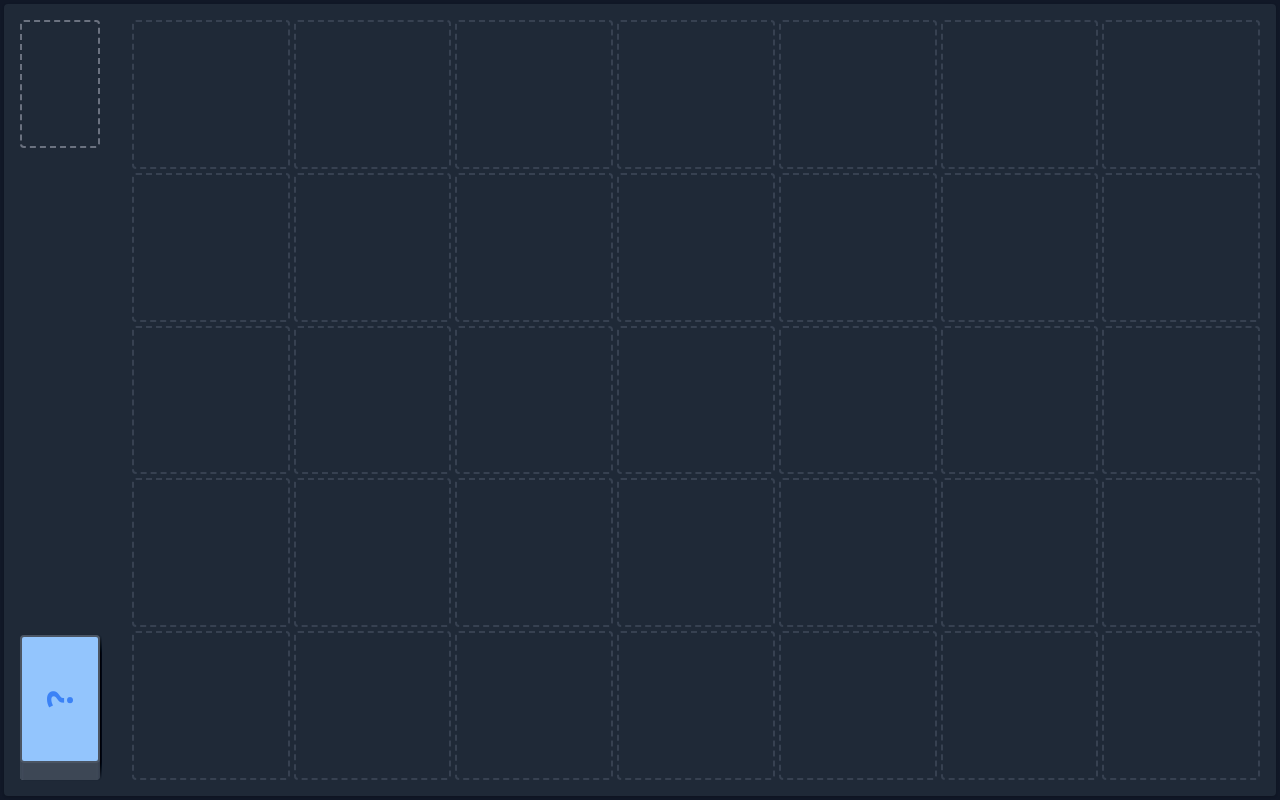
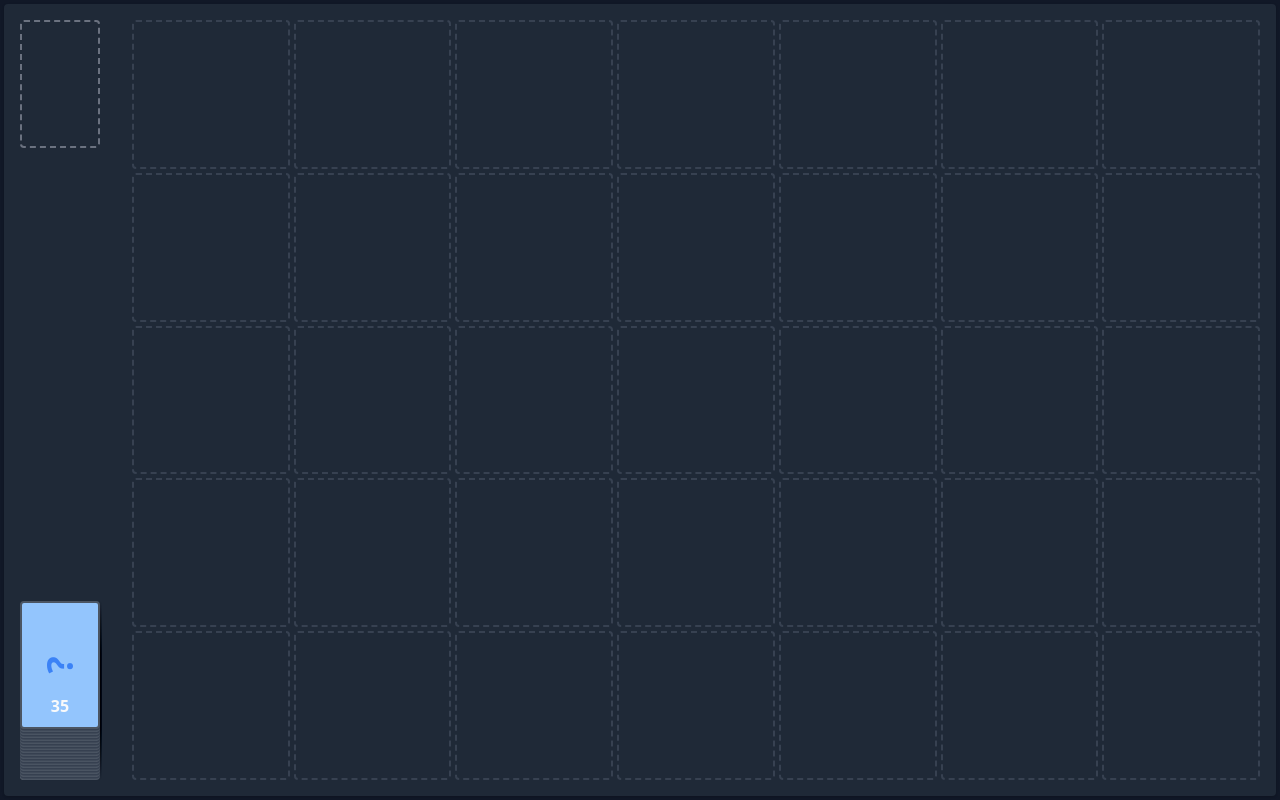
Before and after one commit to terry-cci/pick-a-seat, a Vue app: page / in a window 1280 px wide. Built offline with nearby package versions, Linux system fonts and the light colour scheme.

Commit message:
animations

```diff
--- a/src/components/DeckPile.vue
+++ b/src/components/DeckPile.vue
@@ -14,24 +14,43 @@ const props = withDefaults(defineProps<{ cards?: StudentCardInfo[] }>(), {
   cards: () => [],
 });
 
-const CARD_PILING_OFFSET = -0.5;
+const CARD_PILING_OFFSET = -1.5;
 const cardStyle = (idx: number) => ({
   transform: `translateY(${CARD_PILING_OFFSET * idx}px) rotate(-90deg)`,
 });
+const indicatorStyle = {
+  transform: `translateY(${CARD_PILING_OFFSET * props.cards.length + 30}px)`,
+};
 </script>
 
 <template>
-  <div class="relative">
+  <div class="relative flex items-center justify-center">
     <deck-slot class="w-20 h-32" />
+    <transition-group
+      enter-from-class="bottom-3 opacity-0"
+      enter-active-class="transition-all transform duration-300"
+      leave-active-class="transition-all transform duration-300"
+      leave-to-class="bottom-3 opacity-0"
+    >
       <student-card
         v-for="(card, idx) in cards"
         :student-info="card.studentInfo"
-      class="absolute w-32 h-20 origin-top-left"
+        class="absolute w-32 h-20 bottom-0 left-full origin-bottom-left"
         :style="cardStyle(idx)"
         :shown="false"
+        :key="card.studentInfo.id"
         :class="{
           'border-gray-700': idx % 2,
         }"
       />
+    </transition-group>
+
+    <span
+      class="absolute bottom-10 text-gray-50 font-bold"
+      :style="indicatorStyle"
+      v-if="cards.length"
+    >
+      {{ cards.length }}
+    </span>
   </div>
 </template>
--- a/src/components/SeatSlot.vue
+++ b/src/components/SeatSlot.vue
@@ -23,11 +23,18 @@ const props = withDefaults(
           selected && !studentInfo,
       }"
     />
-    <student-card
-      :student-info="studentInfo"
-      v-if="studentInfo"
-      class="absolute inset-0"
-    />
+    <transition
+      enter-from-class="-translate-y-3 opacity-0"
+      enter-active-class="transition-all transform duration-300"
+      leave-active-class="transition-all transform duration-300"
+      leave-to-class="-translate-y-3 opacity-0"
+    >
+      <student-card
+        :student-info="studentInfo"
+        v-if="studentInfo"
+        class="absolute inset-0"
+      />
+    </transition>
     <span
       class="absolute inset-0 ring ring-transparent rounded transition-colors"
       :class="{ 'ring-red-500 animate-pulse': selected }"
```
Lines whose indentation alone changed are shown as unchanged.
